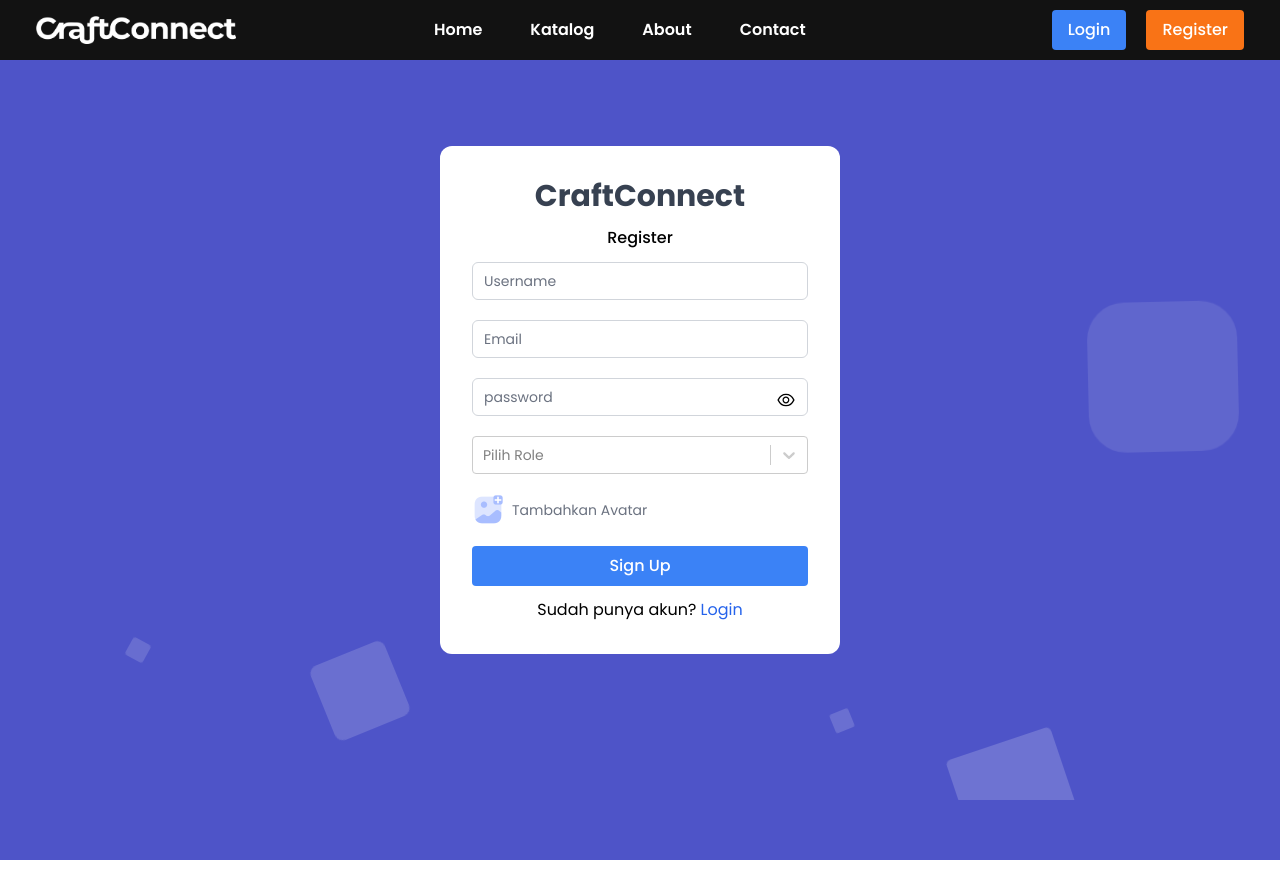
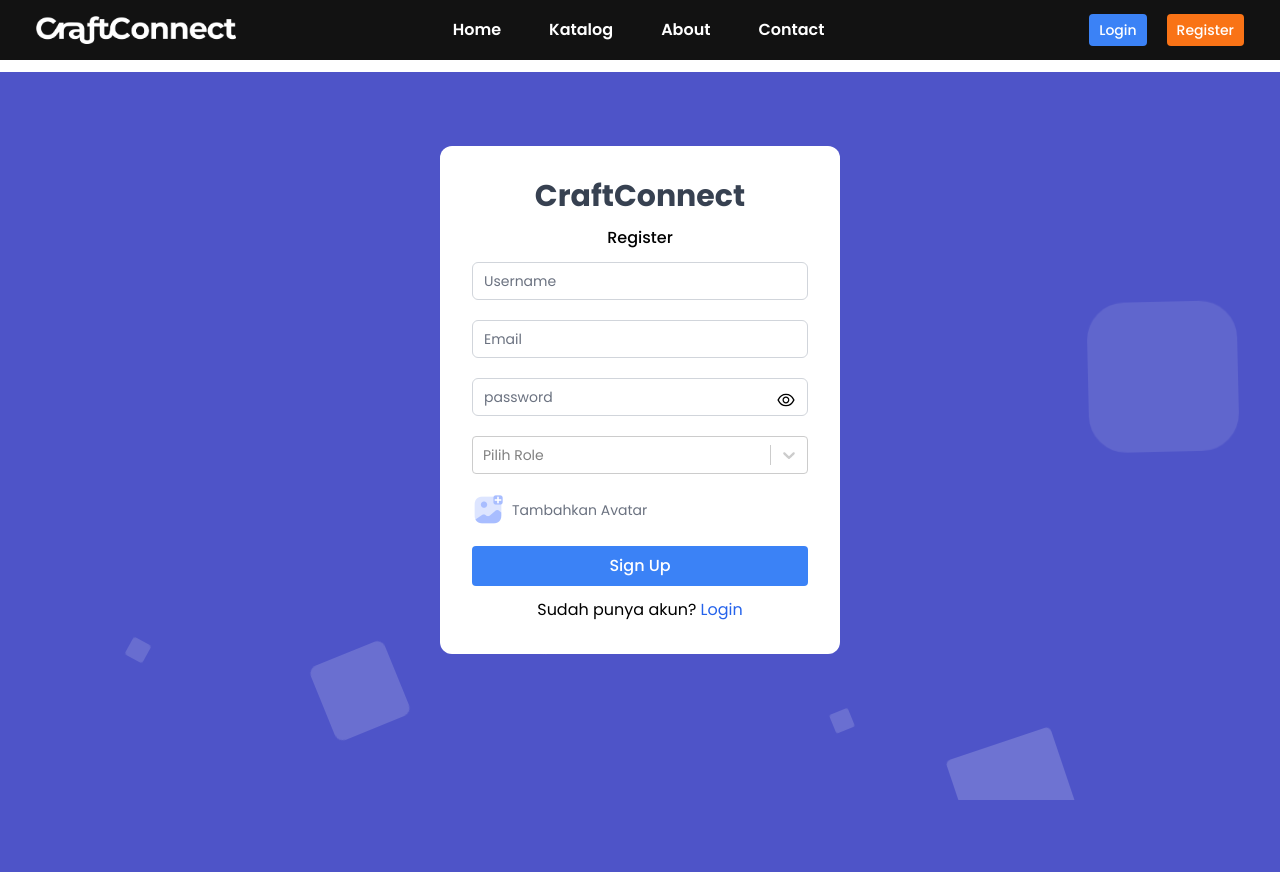
Before and after one commit to Novianto778/craftconnect, a Next.js app: page /register in a window 1280 px wide. Built offline with nearby package versions, Linux system fonts and the light colour scheme; no server answers; a web font is replaced by a local one.

Commit message:
Fix register problem

```diff
--- a/src/features/auth/RegisterForm/RegisterForm.tsx
+++ b/src/features/auth/RegisterForm/RegisterForm.tsx
@@ -7,7 +7,12 @@ import { doc, setDoc } from 'firebase/firestore';
 import { getDownloadURL, ref } from 'firebase/storage';
 import Image from 'next/image';
 import Link from 'next/link';
-import { useCreateUserWithEmailAndPassword } from 'react-firebase-hooks/auth';
+import { useRouter } from 'next/router';
+import { useState } from 'react';
+import {
+    useCreateUserWithEmailAndPassword,
+    useSignInWithEmailAndPassword,
+} from 'react-firebase-hooks/auth';
 import { useUploadFile } from 'react-firebase-hooks/storage';
 import { Controller, useForm } from 'react-hook-form';
 import { toast } from 'react-hot-toast';
@@ -38,20 +43,21 @@ const RegisterForm = (props: Props) => {
     } = useForm<FormType>({
         resolver: zodResolver(FormSchema),
     });
+    const [isLoading, setIsLoading] = useState(false);
+    const router = useRouter();
 
     const [createUserWithEmailAndPassword, user, loading, error] =
         useCreateUserWithEmailAndPassword(auth);
+    const [signInWithEmailAndPassword] = useSignInWithEmailAndPassword(auth);
 
     const [uploadFile] = useUploadFile();
 
     if (error) {
         toast.error(error.message);
     }
-    if (loading) {
-        return <p>Loading...</p>;
-    }
 
     const onSubmit = async (data: FormType) => {
+        setIsLoading(true);
         const createdUser = await createUserWithEmailAndPassword(
             data.email,
             data.password
@@ -72,6 +78,9 @@ const RegisterForm = (props: Props) => {
             avatar: avatarUrl,
         });
         await setDoc(doc(firestore, 'userChats', createdUser?.user?.uid!), {});
+        await signInWithEmailAndPassword(data.email, data.password);
+        setIsLoading(false);
+        router.push('/');
     };
     return (
         <>
@@ -141,7 +150,14 @@ const RegisterForm = (props: Props) => {
                         </span>
                     </label>
                 </div>
-                <Button type="submit">Sign Up</Button>
+                {errors.avatar && (
+                    <p className="text-sm text-red-500">
+                        {errors.avatar.message as string}
+                    </p>
+                )}
+                <Button type="submit" isLoading={loading || isLoading}>
+                    Sign Up
+                </Button>
             </form>
             <p>
                 Sudah punya akun?{' '}
--- a/src/features/katalog/Katalog.tsx
+++ b/src/features/katalog/Katalog.tsx
@@ -22,7 +22,7 @@ const Katalog = ({ products }: Props) => {
 
     return (
         <>
-            <div className="container relative mx-auto flex h-full max-h-main gap-x-4 pt-4">
+            <div className="container relative mx-auto flex h-full max-h-main gap-x-4 pt-8">
                 <div
                     className={cn(filterClasses, {
                         hidden: !isFilterOpen,
--- a/src/features/katalog/KatalogContent/ProductCard/ProductCard.tsx
+++ b/src/features/katalog/KatalogContent/ProductCard/ProductCard.tsx
@@ -22,12 +22,12 @@ const ProductCard = ({ product }: Props) => {
             >
                 <div className="relative flex max-h-64 w-full items-center justify-center overflow-hidden bg-gray-200 p-4">
                     <Image
-                        src={product?.highlightImage!}
+                        src={product?.images[0]!}
                         alt="product"
                         width={280}
                         height={280}
                         className="w-40 bg-cover object-cover"
-                        blurDataURL={product?.highlightImage!}
+                        blurDataURL={product?.images[0]!}
                         placeholder="blur"
                         priority
                     />
--- a/src/features/katalog/KatalogFilter/KatalogFilter.tsx
+++ b/src/features/katalog/KatalogFilter/KatalogFilter.tsx
@@ -19,7 +19,7 @@ const KatalogFilter = (props: Props) => {
     }, [filter]);
 
     return (
-        <div className="h-full">
+        <div className="h-full rounded-sm border p-4">
             <div className="flex flex-col gap-y-6">
                 <div className="flex flex-col gap-y-2">
                     <h6 className="font-semibold">Tipe</h6>
--- a/src/features/landing-page/Gallery/Gallery.tsx
+++ b/src/features/landing-page/Gallery/Gallery.tsx
@@ -97,7 +97,11 @@ const Gallery = () => {
     }, []);
 
     return (
-        <section id="smooth-content" className="main-wrapper" ref={comp}>
+        <section
+            id="smooth-content"
+            className="main-wrapper hidden md:block"
+            ref={comp}
+        >
             <div className="section-height">
                 <div className="sticky-element">
                     <div className="track">
--- a/src/features/landing-page/JoinUs/JoinUs.tsx
+++ b/src/features/landing-page/JoinUs/JoinUs.tsx
@@ -25,7 +25,7 @@ const JoinUs = (props: Props) => {
                         alt="pattern"
                         className="absolute -top-4 -right-10 -z-10 h-auto w-auto"
                     />
-                    <div className="flex rounded bg-white px-8 py-6">
+                    <div className="flex rounded bg-white p-2 md:px-8 md:py-6">
                         <input
                             className="text-sm focus:outline-none"
                             placeholder="email bisnis anda"
--- a/src/layout/Navbar/Navbar.tsx
+++ b/src/layout/Navbar/Navbar.tsx
@@ -123,13 +123,16 @@ const Navbar = (props: Props) => {
                             ) : (
                                 <div className="hidden items-center space-x-5 md:flex">
                                     <Link href="/login">
-                                        <Button>Login</Button>
+                                        <Button size="sm">Login</Button>
                                     </Link>
                                     <Link
                                         href="/register"
                                         className="hidden lg:block"
                                     >
-                                        <Button className="hidden bg-orange-500 lg:block">
+                                        <Button
+                                            size="sm"
+                                            className="hidden bg-orange-500 lg:block"
+                                        >
                                             Register
                                         </Button>
                                     </Link>
--- a/src/layout/Navbar/NavbarMenu/NavbarMenu.tsx
+++ b/src/layout/Navbar/NavbarMenu/NavbarMenu.tsx
@@ -41,10 +41,11 @@ const NavbarMenu = ({ isOpen, isFixed }: Props) => {
             className={cn(
                 `${
                     isOpen ? 'flex' : 'hidden'
-                } font-heading absolute top-14 right-8 z-300 mx-auto w-60 flex-col items-start gap-y-4 bg-black px-4 py-4 font-semibold md:static md:flex md:w-auto md:flex-row md:gap-y-0 md:space-x-12 md:py-0`,
+                } font-heading absolute top-14 right-8 z-300 mx-auto w-60 flex-col items-start gap-y-4 bg-black px-4 py-4 font-semibold text-white md:static md:flex md:w-auto md:flex-row md:gap-y-0 md:space-x-12 md:py-0`,
                 {
-                    'bg-black': isFixed,
+                    'bg-black !text-white': isFixed,
                     'md:bg-transparent': !isFixed,
+                    'text-black': !isFixed && router.pathname === '/',
                 }
             )}
         >
--- a/src/pages/_app.tsx
+++ b/src/pages/_app.tsx
@@ -73,7 +73,7 @@ export default function App({ Component, pageProps }: AppProps) {
                 {!isHideNavbar && !loading && <Navbar />}
                 <div
                     className={cn('h-full max-h-main', {
-                        'mt-[60px]': !isHideNavbar && router.pathname !== '/',
+                        'mt-[72px]': !isHideNavbar && router.pathname !== '/',
                     })}
                 >
                     {loading ? <CubeLoading /> : <Component {...pageProps} />}
--- a/src/pages/api/hello.ts
+++ /dev/null
@@ -1,13 +0,0 @@
-// Next.js API route support: https://nextjs.org/docs/api-routes/introduction
-import type { NextApiRequest, NextApiResponse } from 'next'
-
-type Data = {
-  name: string
-}
-
-export default function handler(
-  req: NextApiRequest,
-  res: NextApiResponse<Data>
-) {
-  res.status(200).json({ name: 'John Doe' })
-}
--- a/src/shared/hooks/useUser.tsx
+++ b/src/shared/hooks/useUser.tsx
@@ -19,7 +19,8 @@ const useUser = () => {
             try {
                 const q = query(
                     collection(firestore, 'users'),
-                    where('uid', '!=', currentUser?.uid)
+                    where('uid', '!=', currentUser?.uid),
+                    where('role', '==', 'umkm')
                 );
 
                 const querySnapshot = await getDocs(q);
```
Also changed, not shown: src/pages/katalog/index.tsx (+5 -21 lines).
